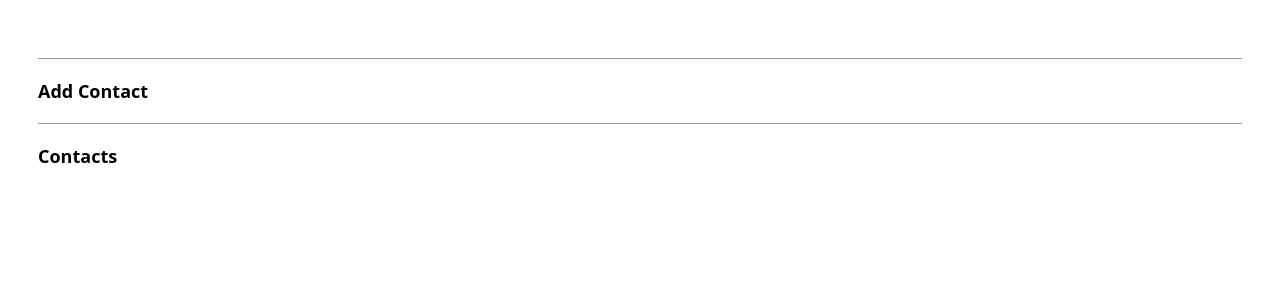
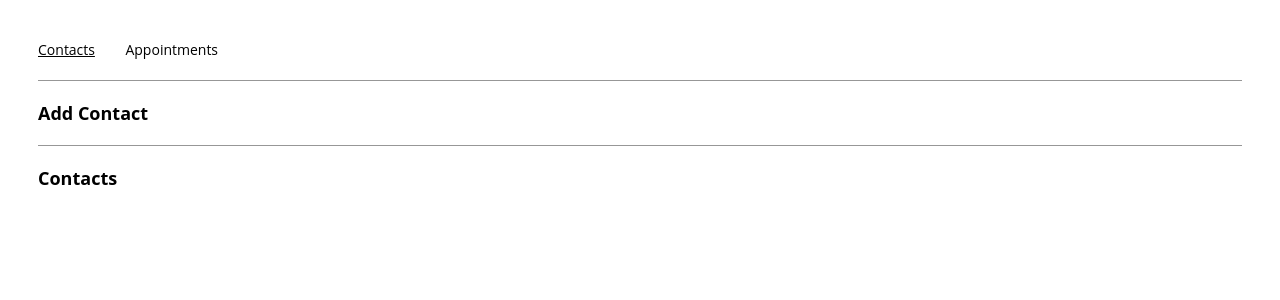
Before and after one commit to Shacript/appointment_planner_codecademy, a React (Create React App) app: page /contacts in a window 1280 px wide. Shown: the top 300 px of the page. Built offline with nearby package versions, Linux system fonts and the light colour scheme.

Commit message:
add NavLink to Navbar

```diff
--- a/src/App.js
+++ b/src/App.js
@@ -1,5 +1,5 @@
 import React from "react";
-import { Routes, Route, Navigate } from "react-router-dom";
+import { Routes, Route, Navigate, NavLink } from "react-router-dom";
 
 import { AppointmentsPage } from "./containers/appointmentsPage/AppointmentsPage";
 import { ContactsPage } from "./containers/contactsPage/ContactsPage";
@@ -22,7 +22,20 @@ function App() {
 
   return (
     <>
-      <nav></nav>
+      <nav>
+        <NavLink
+          to={ROUTES.CONTACTS}
+          className={({ isActive }) => (isActive ? "active" : "")}
+        >
+          Contacts
+        </NavLink>
+        <NavLink
+          to={ROUTES.APPOINTMENTS}
+          className={({ isActive }) => (isActive ? "active" : "")}
+        >
+          Appointments
+        </NavLink>
+      </nav>
       <main>
         <Routes>
           <Route exact path="/" element={<Navigate to={ROUTES.CONTACTS} />} />
```
